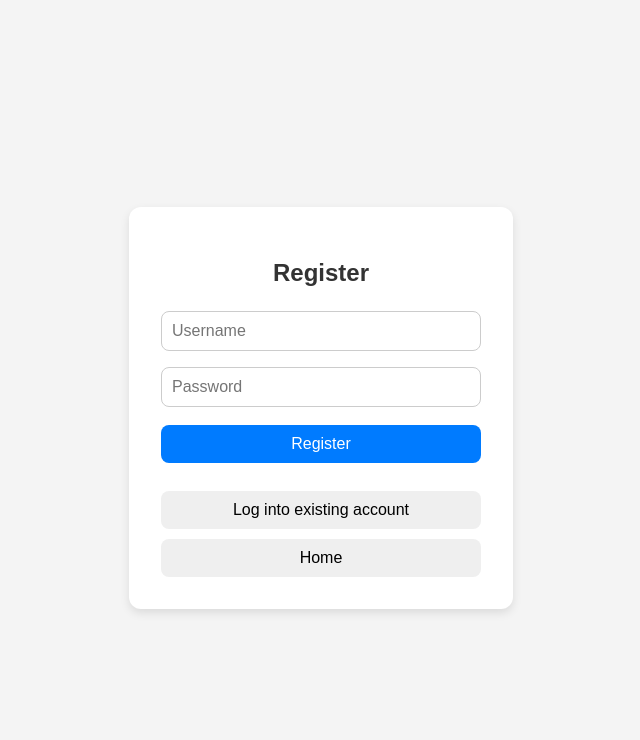
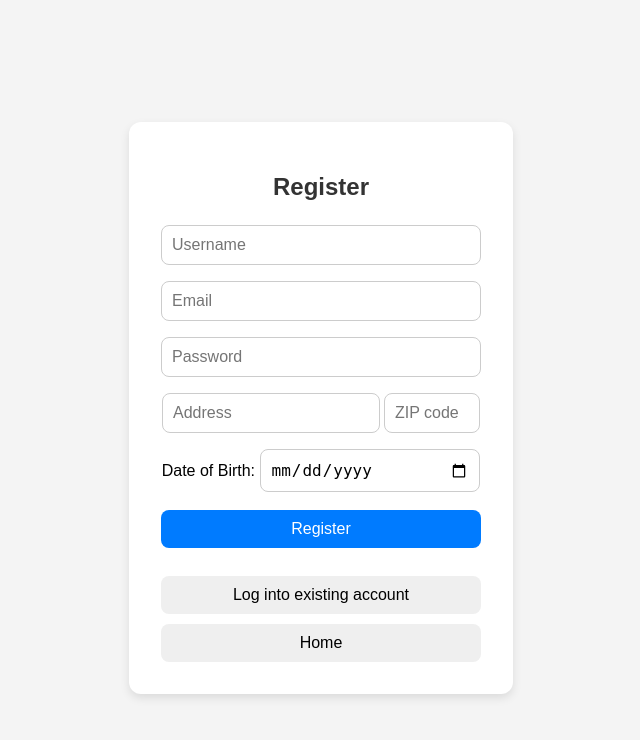
Before and after one commit to bmai1/CMPE-131-Group-1, a Flask app: page /registration in a window 1280 px wide. Shown: the top 740 px of the page, without its empty margins (319-959 px from the left). Run offline with Flask 3, Linux system fonts and the light colour scheme.

Commit message:
add email, address, and date of birth

```diff
--- a/app.py
+++ b/app.py
@@ -65,6 +65,9 @@ def registration():
     message = None
     if request.method == 'POST':
         username = request.form['userid']
+        email = request.form['email']
+        address1 = request.form['address1']
+        dob = request.form['dob']
         password = request.form['password']
 
         db = get_db()
@@ -75,7 +78,7 @@ def registration():
             message = "Username already taken!"
         else:
             hashed_password = bcrypt.hashpw(password.encode('utf-8'), bcrypt.gensalt())
-            db.execute("INSERT INTO users (username, password) VALUES (?, ?)", (username, hashed_password))
+            db.execute("INSERT INTO users (username, email, address1, dob, password) VALUES (?, ?, ?, ?, ?)", (username, email, address1, dob, hashed_password))
             db.commit()
             message = "Registration successful! You can now log in."
             return redirect(url_for('login'))
--- a/database/schema.sql
+++ b/database/schema.sql
@@ -1,4 +1,7 @@
 CREATE TABLE users (
-    username TEXT NOT NULL UNIQUE,
+    username VARCHAR(50) NOT NULL UNIQUE,
+    email VARCHAR(50) NOT NULL,
+    address1 VARCHAR(50) NOT NULL,
+    dob DATE NOT NULL,
     password BLOB NOT NULL
 );
--- a/templates/login.html
+++ b/templates/login.html
@@ -3,7 +3,7 @@
 <head>
     <meta charset="UTF-8">
     <meta name="viewport" content="width=device-width, initial-scale=1.0">
-    <title>Project 1</title>
+    <title>Login</title>
     <link rel="stylesheet" href="{{ url_for('static', filename='loginregister.css') }}">
 </head>
 <body>
--- a/templates/registration.html
+++ b/templates/registration.html
@@ -3,7 +3,7 @@
 <head>
     <meta charset="UTF-8">
     <meta name="viewport" content="width=device-width, initial-scale=1.0">
-    <title>Project 1</title>
+    <title>Register</title>
     <link rel="stylesheet" href="{{ url_for('static', filename='loginregister.css') }}">
 </head>
 <body>
@@ -13,10 +13,20 @@
             <p>{{ message }}</p>
         {% endif %}
         <form id="register-form" method="post">
-            <input class="login-input" id="userid" name="userid" autocomplete="off" placeholder="Username">
+            <input class="login-input" id="userid" name="userid" autocomplete="off" placeholder="Username" pattern="^[a-zA-Z0-9]+$" minlength="5" title="Only letters and numbers allowed (no spaces or special characters)" required>
             <br>
-            <input class="login-input" id="password" name="password" autocomplete="off" type="password" placeholder="Password">
+            <input class="login-input" type="email" id="email" name="email" autocomplete="off" placeholder="Email" required>
             <br>
+            <input class="login-input" id="password" name="password" autocomplete="off" type="password" placeholder="Password" minlength="5" required>
+            <br>
+            <div>
+                <input class="login-input" id="address1" style="width: 68%;" name="address1" autocomplete="off" placeholder="Address" required>
+                <input class="login-input" id="zip" style="width: 30%;" name="zip" autocomplete="off" placeholder="ZIP code" required>
+            </div>
+            <div>
+                <label for="dob">Date of Birth:</label>
+                <input class="login-input" style="width: 69%;" type="date" id="dob" name="dob" required>
+            </div>
             <button type="submit" class="login-button">Register</button>
         </form>
         <br>
```
Also changed, not shown: database/users.db.
